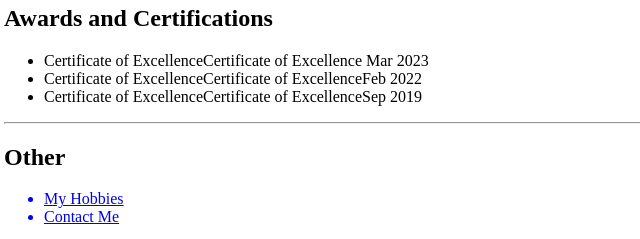
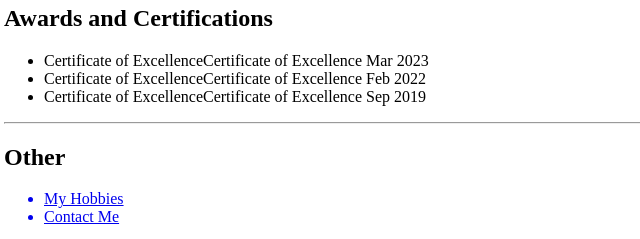
Before and after one commit to Mohanned-Rasheed/Resume, a plain HTML site: page index.html in a window 1280 px wide. Shown: the part 900-1139 px from the top of the page, 4-644 px from the left. Drawn offline with Linux system fonts and the light colour scheme.

Commit message:
Update index.html

```diff
--- a/index.html
+++ b/index.html
@@ -37,8 +37,8 @@
     <h2>Awards and Certifications</h2>
     <ul>
      <li>Certificate of ExcellenceCertificate of Excellence Mar 2023</li>
-     <li>Certificate of ExcellenceCertificate of ExcellenceFeb 2022</li>
-     <li>Certificate of ExcellenceCertificate of ExcellenceSep 2019</li>
+     <li>Certificate of ExcellenceCertificate of Excellence Feb 2022</li>
+     <li>Certificate of ExcellenceCertificate of Excellence Sep 2019</li>
     </ul>
     <hr>
     <h2>Other</h2>
```
